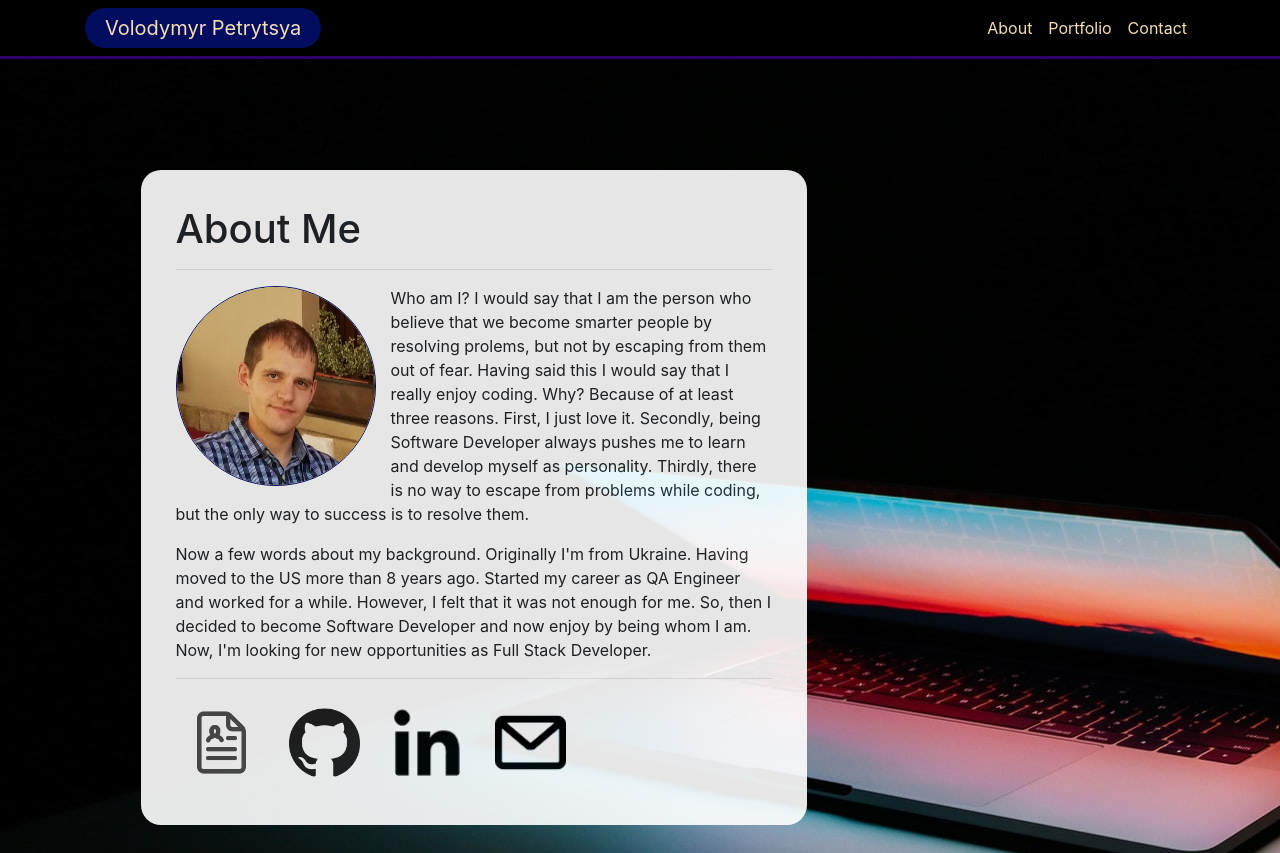
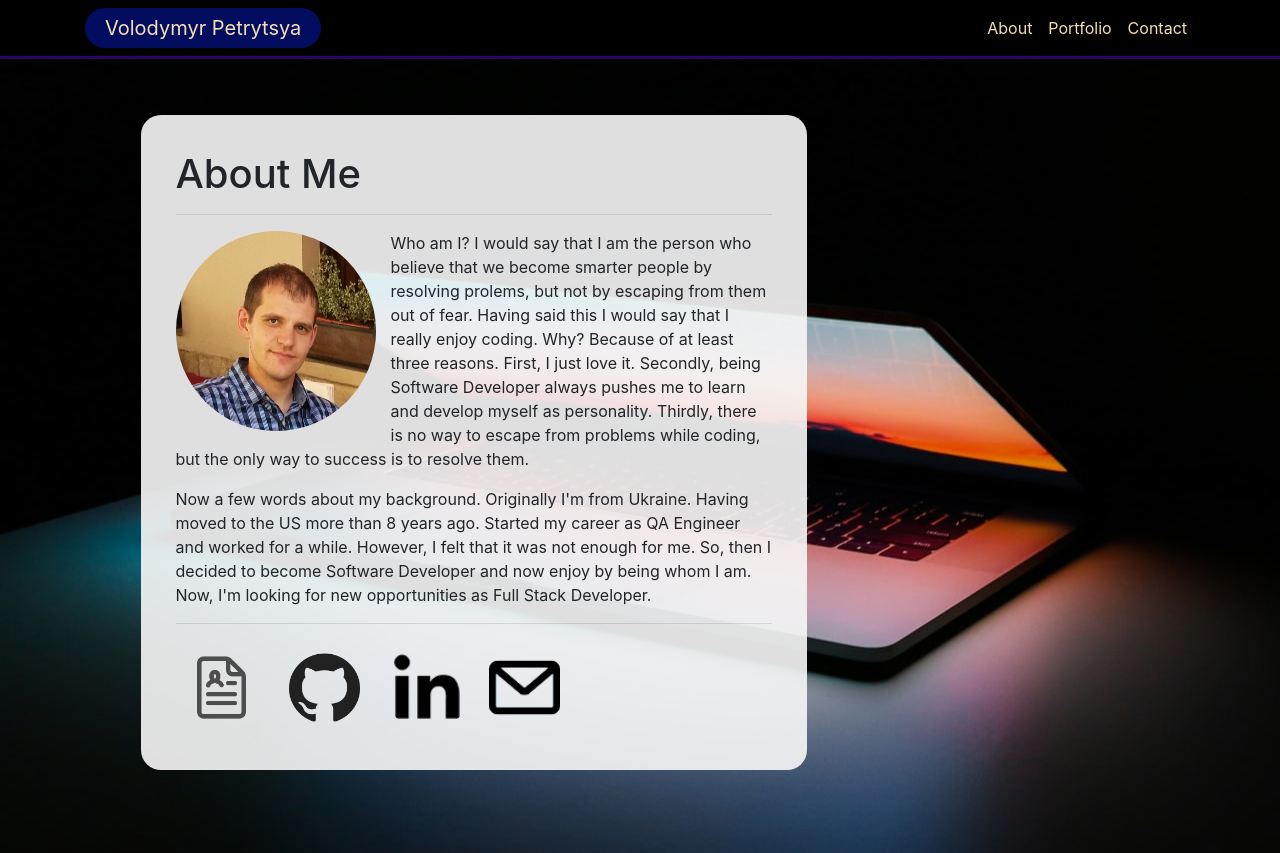
Before and after one commit to Volodya1989/portfolio-r, a React (Create React App) app: page /about in a window 1280 px wide. Shown: the top 853 px of the page. Built offline with nearby package versions, Linux system fonts and the light colour scheme.

Commit message:
hover effect added

```diff
--- a/src/components/Footer/Footer.js
+++ b/src/components/Footer/Footer.js
@@ -4,7 +4,7 @@ import "./footer.style.css"
 export default function Footer() {
   return (<footer className="footer">
   <p id="copyright">
-    &copy; Copyright
+    &copy; Volodymyr Petrytsya
   </p>
   </footer>)
 }
--- a/src/components/MainContainer/mainContainer.style.css
+++ b/src/components/MainContainer/mainContainer.style.css
@@ -1,5 +1,8 @@
 .mainContainer{
     background-image: url(../images/background.png);
+    /* background-size: cover; */
+    background-attachment: fixed;
+    background-position: center ;
 }
 #top-icon {
     position: fixed;
--- a/src/components/ProjectCard/ProjectCard.js
+++ b/src/components/ProjectCard/ProjectCard.js
@@ -19,22 +19,50 @@ export default function ProjectCard(props) {
   const { image, name, deployedLink, repositoryLink } = props;
 
   return (
-    <div className="col-sm-12 col-md-6 mb-4">
-      <div className="banner">
+    <div className="col-sm-12 col-md-6 mb-4 projectCard">
+      <div class="card">
+        <h2 class="general-title"> {name}</h2>
         <img
-          alt="preview of the project"
-          className="card-img-top"
+          id="movie-poster"
+          class="card-img"
           src={images[image]}
+          alt="poster1"
         />
-        <div className="heading">
-          <a href={deployedLink}>
-            <h3>{name}</h3>
+      </div>
+      <div class="card-body rounded text-white">
+        <h2 class="card-title" id="title-movie">
+          <a href={deployedLink} className="btn  btn-primary" target="_blank">
+            live demo
           </a>
+        </h2>
+        <h5 id="overview-movie">project overviw</h5>
+        <h3 class="card-text" id="rating-movie">
           <a href={repositoryLink}>
             <i className="fa fa-github fa-2x" aria-hidden="true"></i>
           </a>
-        </div>
+        </h3>
+        <h3 id="release-movie" class="card-text">
+          description
+        </h3>
       </div>
     </div>
+
+    // <div className="col-sm-12 col-md-6 mb-4">
+    //   <div className="banner">
+    //     <img
+    //       alt="preview of the project"
+    //       className="card-img-top"
+    //       src={images[image]}
+    //     />
+    //     <div className="heading">
+    //       <a href={deployedLink}>
+    //         <h3>{name}</h3>
+    //       </a>
+    //       <a href={repositoryLink}>
+    //         <i className="fa fa-github fa-2x" aria-hidden="true"></i>
+    //       </a>
+    //     </div>
+    //   </div>
+    // </div>
   );
 }
--- a/src/components/ProjectCard/projectCard.style.css
+++ b/src/components/ProjectCard/projectCard.style.css
@@ -1,4 +1,4 @@
-.banner {
+/* .banner {
   position: relative;
 }
 .heading {
@@ -46,7 +46,7 @@ i {
   color: white;
   background-color: rgb(52, 95, 238);
   padding: 2px 2px;
-}
+}*/
 
 @media all and (max-width: 768px) {
   .card-img {
@@ -56,6 +56,9 @@ i {
   .p {
     font-size: 1.5vw;
   }
+  .card{
+    width:100%
+  }
 }
 
 @media all and (min-width: 990px) {
@@ -63,4 +66,26 @@ i {
     width: 200px;
     height: 200px;
   }
+  .card{
+    width:100%
+  }
 }
+
+.card-body {
+  background-color: rgba(51, 51, 51, 0.856);
+  margin-bottom: 30px;
+
+}
+.card {
+  background-color: rgba(128, 128, 128, 0.719);
+  color: white;
+  text-align: center;
+}
+.card-img{
+  width:100%;
+  height:300px;
+}
+.btn{
+  border-radius: 40%;
+
+}
--- a/src/components/pages/About/About.js
+++ b/src/components/pages/About/About.js
@@ -6,8 +6,6 @@ import inl from "../../assets/inl.png";
 import mail from "../../assets/mail.png";
 import github from "../../assets/github.png";
 import ScrollUp from "../../ScrollUp/ScrollUp";
-
-
 
 import "./about.style.css";
 
@@ -55,22 +53,24 @@ function About() {
                     Stack Developer.
                   </p>
                   <hr />
-                  <div className="row">
+                  <div id="aboutIcons" className="row">
                     <a href={Resume} target="_blank">
                       <img className="logo" src={resumeIcon} alt="CV"></img>
                     </a>
                     <a href="https://github.com/Volodya1989" target="_blank">
                       <img className="logo" src={github} alt="CV"></img>
                     </a>
-                    <a href="https://www.linkedin.com/in/volodymyr-petrytsya-497317196/" target="_blank">
+                    <a
+                      href="https://www.linkedin.com/in/volodymyr-petrytsya-497317196/"
+                      target="_blank"
+                    >
                       <img className="logo" src={inl} alt="CV"></img>
                     </a>
                     <a href="mailto:vpetrytsia@gmail.com" target="_blank">
                       <img className="logo" src={mail} alt="CV"></img>
                     </a>
                   </div>
-                  <ScrollUp/>
-
+                  <ScrollUp />
                 </div>
               </div>
             </div>
--- a/src/components/pages/About/about.style.css
+++ b/src/components/pages/About/about.style.css
@@ -1,21 +1,21 @@
-.about-container {
+/* .about-container {
     opacity: 0.9;
-  }
+  } */
 #about-info {
-    background-color: white;
+  background-color: rgba(247, 247, 247, 0.904);
   width: 60%;
   height: 70%;
   margin-right: 80%;
   margin-left: 5%;
-    margin-top: 10%;
-    margin-bottom: 20%;
+  margin-top: 5%;
+  margin-bottom: 10%;
   padding-left: 35px;
   padding-top: 35px;
   padding-bottom: 35px;
   padding-right: 35px;
   border-radius: 20px;
 }
- #personalPicture{
+#personalPicture {
   border-radius: 50%;
 }
 .logo {
@@ -24,9 +24,17 @@
   margin: 10px 5px 10px 23px;
   border-radius: 15px;
   border: solid 2px transparent;
+  color: rgb(134, 122, 122);
+  display: inline-flex;
+  width: 100%;
+  position: relative;
+  text-align: center;
+}
+.logo:hover {
+  transform: scale(1.5);
+
 }
 @media screen and (max-width: 990px) {
-
   #about-info {
     width: 90%;
     margin-top: 10%;
@@ -34,3 +42,17 @@
     margin-bottom: 30%;
   }
 }
+#aboutIcons {
+  display: inline-flex;
+  width: 100%;
+  position: relative;
+  text-align: center;
+}
+
+#personalPicture {
+  float: left;
+  width: 200px;
+  height: 200px;
+  margin-bottom: 5px;
+  margin-right: 15px;
+}
--- a/src/components/pages/Contact/Contact.js
+++ b/src/components/pages/Contact/Contact.js
@@ -21,7 +21,7 @@ const Contact = () => {
             <div className="row">
               <div className="col-lg-11 col-lg-10">
                 <form>
-                  <h1 className="content-text">Contact Info</h1>
+                  <h1 className="content-text">Contact Me</h1>
                   <div>
                     <hr />
                     <ul></ul>
@@ -31,8 +31,8 @@ const Contact = () => {
                       </a>
                     </li>
                     <li>
-                      <a href="https://github.com/Volodya1989" target="_blank">
-                        <img className="logo" src={github} alt="CV"></img>
+                      <a  href="https://github.com/Volodya1989" target="_blank">
+                        <img id="git" className="logo" src={github} alt="CV"></img>
                       </a>
                     </li>
                     <li>
--- a/src/components/pages/Contact/contact.style.css
+++ b/src/components/pages/Contact/contact.style.css
@@ -33,3 +33,7 @@ li {
   border-radius: 15px;
   border: solid 2px transparent;
 }
+#git{
+  text-align: center;
+  display: inline-block;
+}
--- a/src/components/pages/Portfolio/Portfolio.js
+++ b/src/components/pages/Portfolio/Portfolio.js
@@ -13,9 +13,9 @@ function Portfolio() {
           <div className="container">
             <div id="portfolio-info">
               <h1 className="content-text" id="portfolio">
-                Portfolio
+                Recent Projects
               </h1>
-              <hr />
+              <hr id="portfolioLine" />
               <div className="row">
                 {projects.map((project) => (
                   <ProjectCard
--- a/src/components/pages/Portfolio/portfolio.style.css
+++ b/src/components/pages/Portfolio/portfolio.style.css
@@ -1,10 +1,10 @@
 #portfolio-info {
-    background-color: white;
-    width: 60%;
+  /* background-color: white; */
+  width: 90%;
   height: 70%;
   margin-right: 80%;
   margin-left: 5%;
-    margin-top: 10%;
+  margin-top: 5%;
   margin-bottom: 20%;
   padding-left: 35px;
   padding-top: 35px;
@@ -12,14 +12,13 @@
   padding-right: 35px;
   position: relative;
   text-align: center;
-    opacity: 0.9;
   border-radius: 20px;
 }
 #portfolio {
-    text-align: left;
+  text-align: center;
+  color: white;
 }
 @media screen and (max-width: 990px) {
-
   #portfolio-info {
     width: 90%;
     margin-top: 10%;
@@ -27,3 +26,10 @@
     margin-bottom: 20%;
   }
 }
+#portfolioLine {
+  background-color: white;
+}
+
+.projectCard:hover{
+  transform: scale(1.1);
+}
```
Also changed, not shown: src/components/MainContainer/MainContainer.js (+41 -12 lines). Lines whose indentation alone changed are shown as unchanged.
